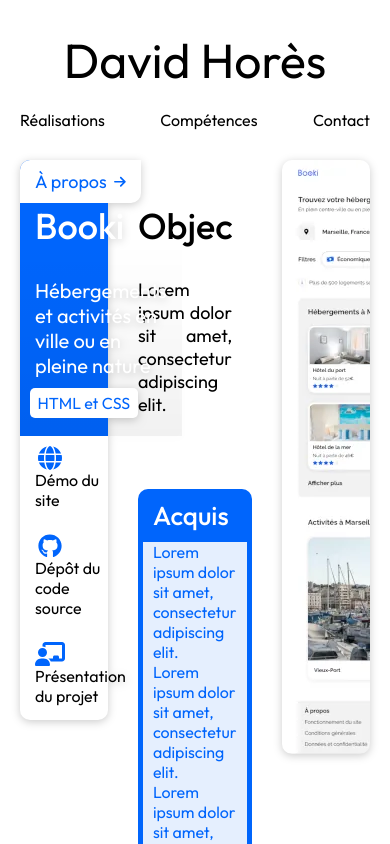
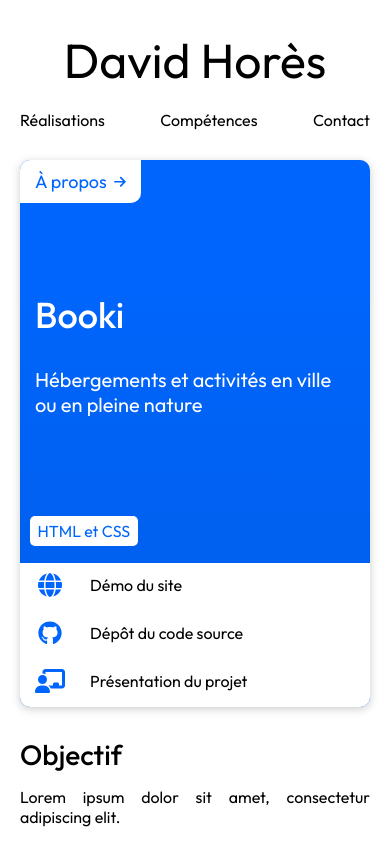
Before and after one commit to Dave25440/david-hores-portfolio, a React (Create React App) app: page /david-hores-portfolio/realisations/p2-booki in a window 390 px wide. Shown: the top 844 px of the page. Built offline with nearby package versions, Linux system fonts and the light colour scheme.

Commit message:
Add media query to Project and Preview stylesheets and update Preview and Skill styles

```diff
--- a/src/components/Preview/Preview.module.scss
+++ b/src/components/Preview/Preview.module.scss
@@ -8,6 +8,10 @@
     cursor: pointer;
     animation: zoomIn 0.4s;
     @include mixins.card-style(0);
+
+    @media (max-width: variables.$breakpoint-small) {
+        height: 547px;
+    }
 
     &--animated:hover {
         @include mixins.card-transition;
@@ -21,13 +25,16 @@
     }
 
     &__dialog {
-        max-width: 1400px;
         border: 0;
         border-radius: 10px;
         margin: auto;
         padding: 0;
-        box-shadow: 0 0 0 100vw rgba(0, 0, 0, 0.4);
+        box-shadow: 0 0 0 100vh rgba(0, 0, 0, 0.4);
         animation: fadeIn 0.4s ease;
+
+        @media (max-width: variables.$breakpoint-small) {
+            margin: 20px auto;
+        }
 
         &::backdrop {
             background: transparent;
@@ -49,6 +56,11 @@
         );
         @include mixins.text-style(variables.$color-background, 1.25rem, 400);
 
+        @media (max-width: variables.$breakpoint-small) {
+            font-size: 1rem;
+            padding: 10px 15px;
+        }
+
         &:hover {
             right: 10px;
             border-radius: 0 0 10px 10px;
--- a/src/components/Skill/Skill.module.scss
+++ b/src/components/Skill/Skill.module.scss
@@ -60,10 +60,10 @@
     }
 
     &__skill {
-        padding: 0 15px;
+        padding: 15px;
 
         @media (max-width: variables.$breakpoint-small) {
-            padding: 0 10px;
+            padding: 10px;
         }
     }
 }
--- a/src/pages/Project/Project.module.scss
+++ b/src/pages/Project/Project.module.scss
@@ -5,19 +5,35 @@
 .project {
     @include mixins.grid(1fr 1.3fr 1fr, auto);
 
+    @media (max-width: variables.$breakpoint-small) {
+        grid-template-columns: auto;
+    }
+
     &__left {
         @include mixins.grid(auto, 1fr 1.4fr);
+
+        @media (max-width: variables.$breakpoint-small) {
+            grid-template-rows: auto;
+        }
     }
 
     &__introduction {
         align-self: center;
         margin-right: 20px;
         overflow: hidden;
+
+        @media (max-width: variables.$breakpoint-small) {
+            margin-right: 0;
+        }
     }
 
     &__title {
         animation: slideToRight 0.4s ease-out;
         @include mixins.text-style(variables.$color-content, 2.25rem, 500);
+
+        @media (max-width: variables.$breakpoint-small) {
+            font-size: 1.75rem;
+        }
     }
 
     &__text {
@@ -25,5 +41,10 @@
         margin-top: 30px;
         animation: slideToRight 0.6s ease-out;
         @include mixins.text-style(variables.$color-content, 1.125rem, 400);
+
+        @media (max-width: variables.$breakpoint-small) {
+            font-size: 1rem;
+            margin-top: 15px;
+        }
     }
 }
```
